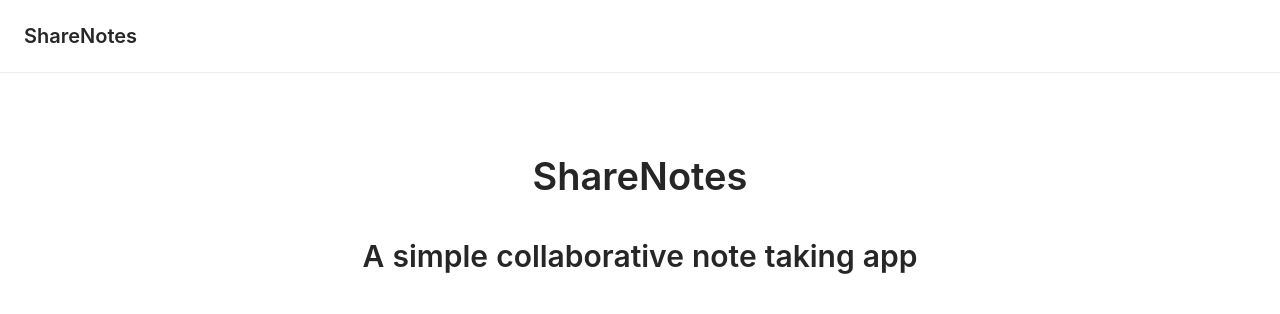
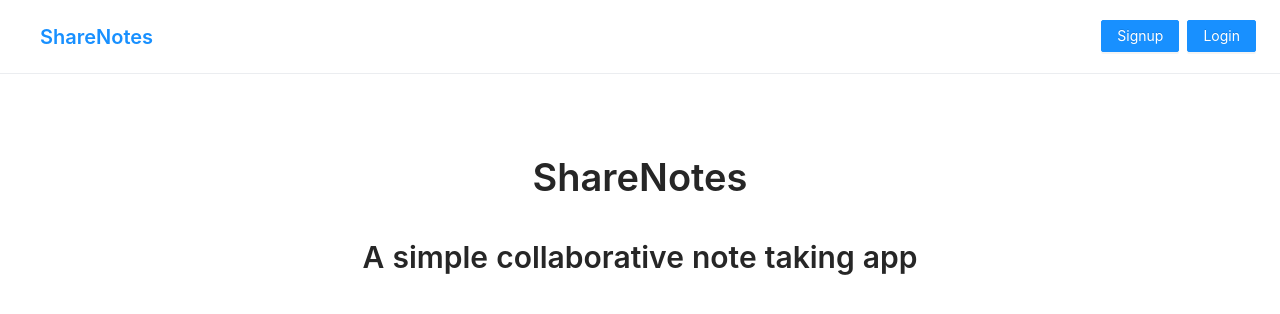
Before and after one commit to DenPeshkov/collaborative-notes-app-client, a React (Create React App) app: page / in a window 1280 px wide. Shown: the top 314 px of the page. Built offline with nearby package versions, Linux system fonts and the light colour scheme.

Commit message:
added home button, signup and login buttons

```diff
--- a/package.json
+++ b/package.json
@@ -3,6 +3,7 @@
   "version": "0.1.0",
   "private": true,
   "dependencies": {
+    "@ant-design/icons": "^4.5.0",
     "@testing-library/jest-dom": "^5.11.9",
     "@testing-library/react": "^11.2.5",
     "@testing-library/user-event": "^12.8.1",
--- a/src/App.css
+++ b/src/App.css
@@ -1,6 +1,12 @@
 .App {
 }
 
-.app-header {
+.App .app-header {
   border-bottom: 1px solid rgb(235, 237, 240);
 }
+
+.App .app-header .title{
+  font-weight: 600;
+  font-size: 20px;
+  line-height: 32px;
+}
--- a/src/App.js
+++ b/src/App.js
@@ -1,13 +1,32 @@
 import './App.css';
-import {PageHeader} from "antd";
+import {Button, PageHeader} from "antd";
 import Routes from "./Routes";
+import {Link} from "react-router-dom";
 
 function App() {
   return (
       <div className="App">
         <PageHeader
             className="app-header"
-            title="ShareNotes"
+            title={
+              <Button className="title" key="1" type="link" href="/">
+                <Link to="/">
+                  ShareNotes
+                </Link>
+              </Button>
+            }
+            extra={[
+              <Button key="2" type="primary">
+                <Link to="/signup">
+                  Signup
+                </Link>
+              </Button>,
+              <Button key="3" type="primary">
+                <Link to="/login">
+                  Login
+                </Link>
+              </Button>
+            ]}
         />
         <Routes/>
       </div>
```
